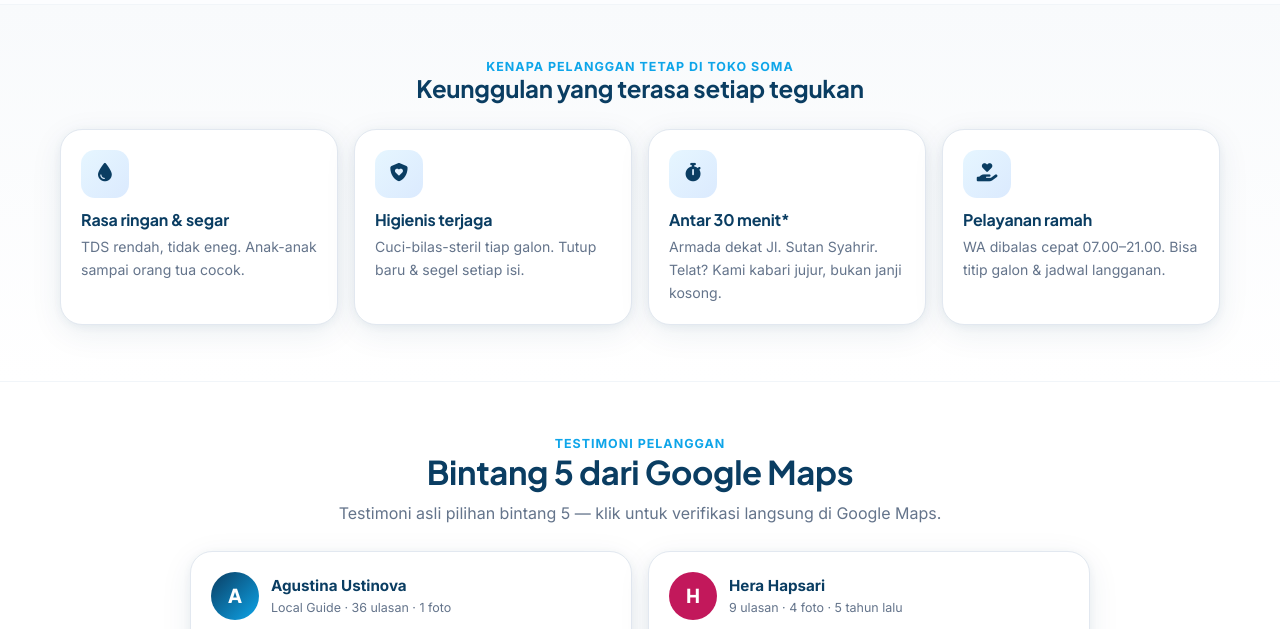
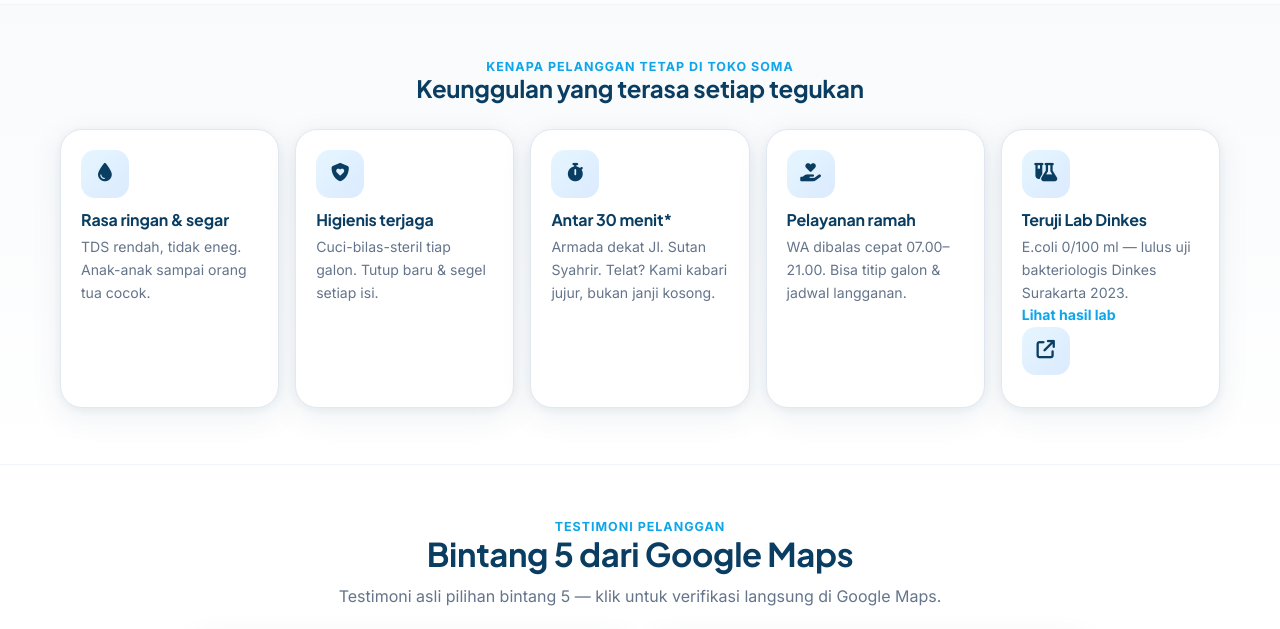
Before and after one commit to Enryuki404/toko_soma, a plain HTML site: page index.html in a window 1280 px wide. Shown: the part 2120-2749 px from the top of the page. Drawn offline with Linux system fonts and the light colour scheme.

Commit message:
Keunggulan: tambah kartu Teruji Lab Dinkes E.coli 0

```diff
--- a/index.html
+++ b/index.html
@@ -177,7 +177,7 @@
 .prod .btn:hover{background:var(--green);border-color:var(--green);color:#fff}
 
 /* KEUNGGULAN */
-.feat-grid{display:grid;grid-template-columns:repeat(4,1fr);gap:16px}
+.feat-grid{display:grid;grid-template-columns:repeat(auto-fit,minmax(200px,1fr));gap:16px}
 @media(max-width:980px){.feat-grid{grid-template-columns:repeat(2,1fr)}}
 @media(max-width:560px){.feat-grid{grid-template-columns:1fr}}
 .feat{background:#fff;border:1px solid var(--slate-200);border-radius:22px;padding:20px;box-shadow:var(--shadow);transition:.2s}
@@ -447,6 +447,7 @@
         <div class="feat reveal" style="transition-delay:.05s"><i class="fa-solid fa-shield-heart"></i><h3>Higienis terjaga</h3><p>Cuci-bilas-steril tiap galon. Tutup baru & segel setiap isi.</p></div>
         <div class="feat reveal" style="transition-delay:.1s"><i class="fa-solid fa-stopwatch"></i><h3>Antar 30 menit*</h3><p>Armada dekat Jl. Sutan Syahrir. Telat? Kami kabari jujur, bukan janji kosong.</p></div>
         <div class="feat reveal" style="transition-delay:.15s"><i class="fa-solid fa-hand-holding-heart"></i><h3>Pelayanan ramah</h3><p>WA dibalas cepat 07.00–21.00. Bisa titip galon & jadwal langganan.</p></div>
+        <div class="feat reveal" style="transition-delay:.2s"><i class="fa-solid fa-flask-vial"></i><h3>Teruji Lab Dinkes</h3><p>E.coli 0/100 ml — lulus uji bakteriologis Dinkes Surakarta 2023. <span id="openLab2" role="button" tabindex="0" style="color:var(--aqua-3);font-weight:700;cursor:pointer;white-space:nowrap">Lihat hasil lab <i class="fa-solid fa-arrow-up-right-from-square"></i></span></p></div>
       </div>
     </div>
   </section>
@@ -754,7 +755,7 @@
 }
 bindLightbox(['openStorefront','kenaliToko'], 'lightboxStore');
 bindLightbox(['openNib1','footerNib'], 'lightboxNib');
-bindLightbox(['openLab1'], 'lightboxLab');
+bindLightbox(['openLab1','openLab2'], 'lightboxLab');
 bindLightbox(['openGalon1'], 'lightboxGalon');
 bindLightbox(['openTangki1'], 'lightboxTangki');
 </script>
```
